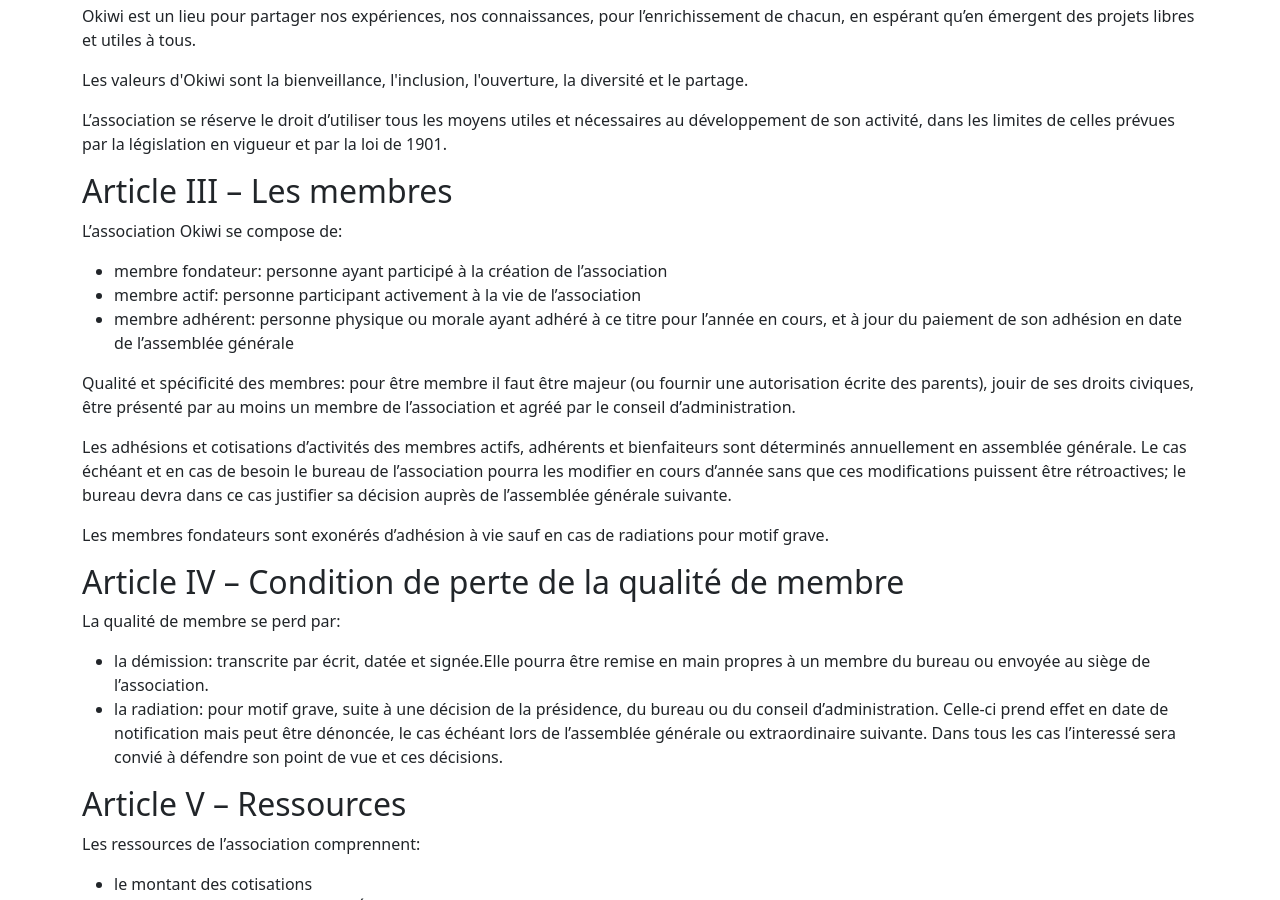
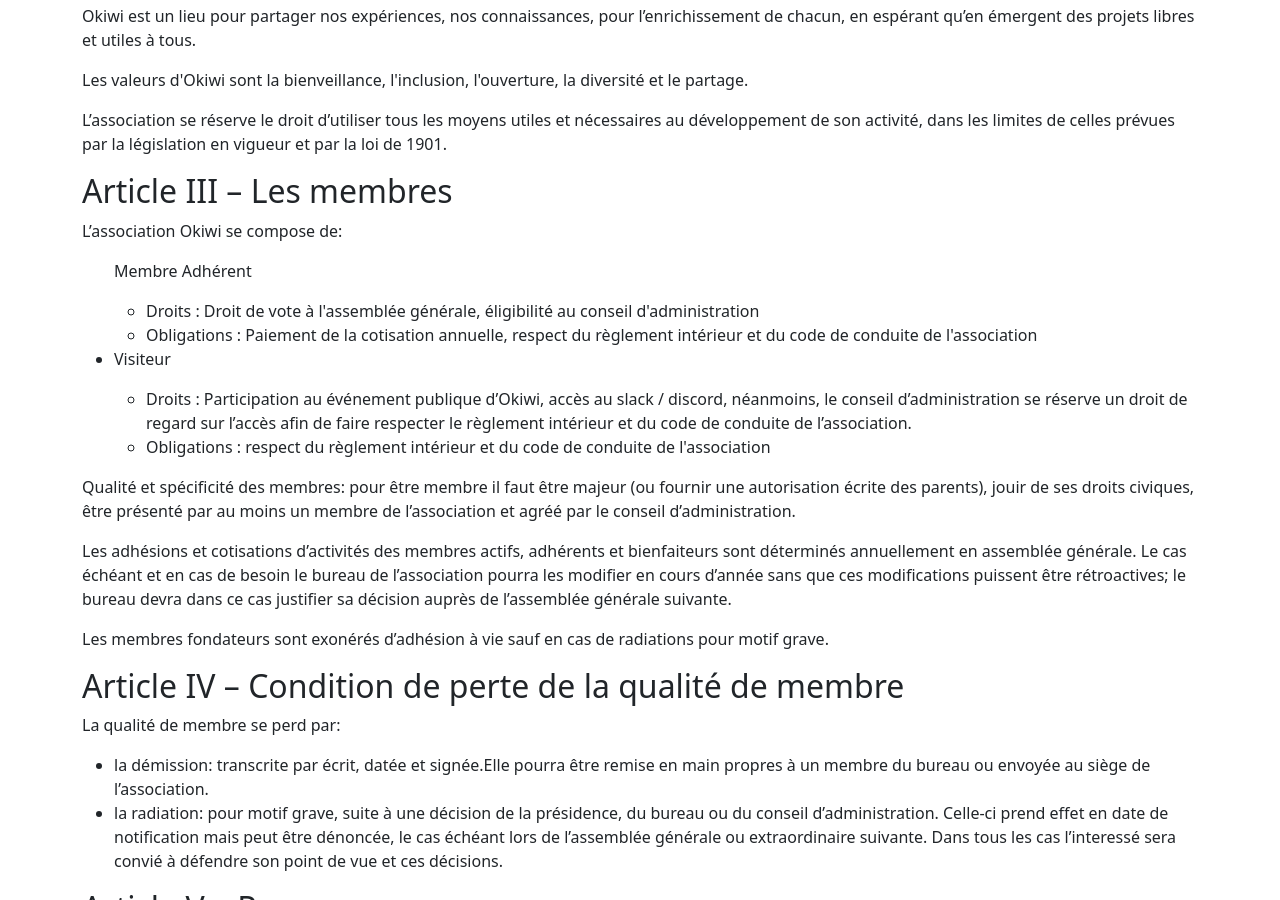
Before and after one commit to okiwi/okiwi.org, a Jekyll site: the page built from statuts/index.html, in a window 1280 px wide and 900 px high, scrolled down 554 px. Built offline with Jekyll 4.4.1, drawn with Linux system fonts in a browser that asks for light colours.

Commit message:
MaJ des definitions de membres

```diff
--- a/statuts/index.html
+++ b/statuts/index.html
@@ -48,21 +48,21 @@
 
             <p>
                 L’association Okiwi se compose de:
-                <br>
-            </p>
-            <ul>
-                <li>
-                    membre fondateur: personne ayant participé à la création de l’association
+                <ul>
+                    <p>Membre Adhérent</p>
+                    <ul>
+                        <li>Droits : Droit de vote à l'assemblée générale, éligibilité au conseil d'administration</li>
+                        <li>Obligations : Paiement de la cotisation annuelle, respect du règlement intérieur et du code de conduite de l'association </li>
+                    </ul>
                 </li>
                 <li>
-                    membre actif: personne participant activement à la vie de l’association
-                </li>
-                <li>
-                    membre adhérent: personne physique ou morale ayant adhéré à ce titre pour l’année en cours, et à
-                    jour du paiement de son adhésion en date de l’assemblée générale
-                </li>
-            </ul>
-
+                    <p>Visiteur</p>
+                    <ul>
+                        <li>Droits : Participation au événement publique d’Okiwi, accès au slack / discord, néanmoins, le conseil d’administration se réserve un droit de regard sur l’accès afin de faire respecter le règlement intérieur et du code de conduite de l’association.</li>
+                        <li>Obligations : respect du règlement intérieur et du code de conduite de l'association </li>
+                    </ul>
+                </ul>
+            </p>
             <p>
                 Qualité et spécificité des membres: pour être membre il faut être majeur (ou fournir une autorisation
                 écrite des parents), jouir de ses droits civiques, être présenté par au moins un membre de l’association
```
